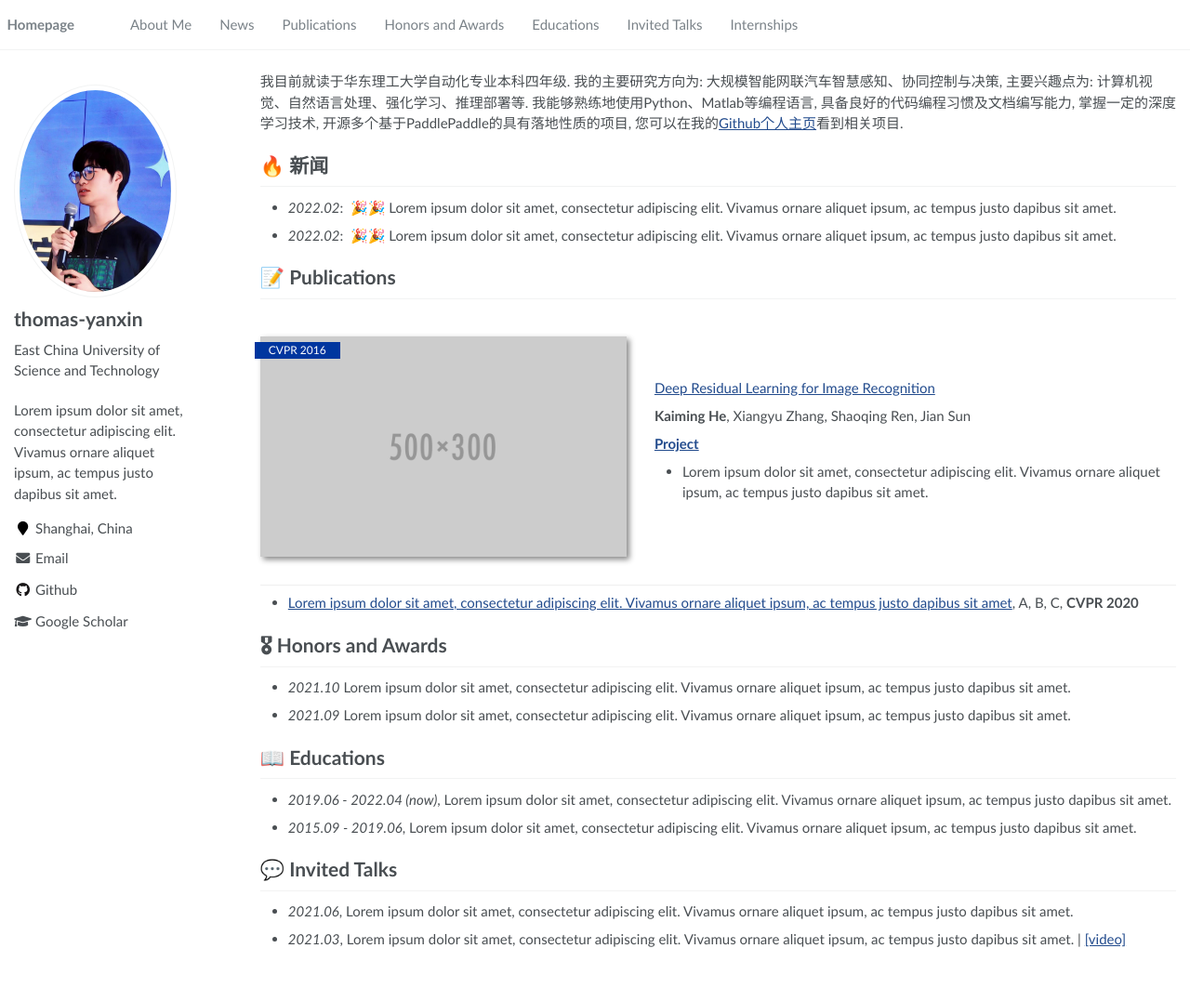
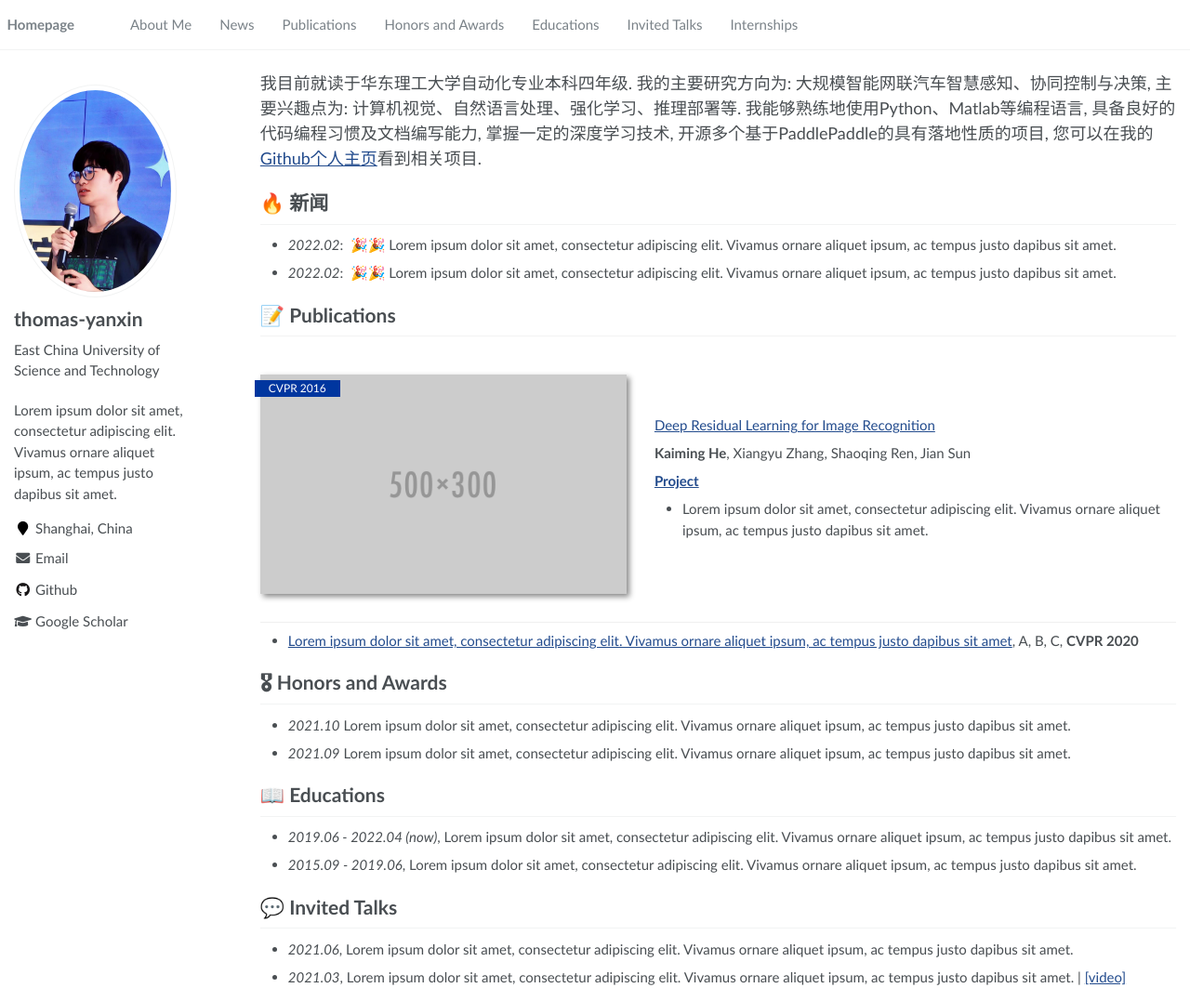
Before and after one commit to thomas-yanxin/thomas-yanxin.github.io, a Jekyll site: the page built from _pages/about.md, in a window 1280 px wide and 1077 px high. Shown: the whole window at 93% size. Built offline with Jekyll 4.4.1, drawn with Linux system fonts in a browser that asks for light colours.

Commit message:
Update about.md

```diff
--- a/_pages/about.md
+++ b/_pages/about.md
@@ -17,7 +17,7 @@
 
 <span class='anchor' id='about-me'></span>
 
-我目前就读于华东理工大学自动化专业本科四年级. 我的主要研究方向为: 大规模智能网联汽车智慧感知、协同控制与决策, 主要兴趣点为: 计算机视觉、自然语言处理、强化学习、推理部署等. 我能够熟练地使用Python、Matlab等编程语言, 具备良好的代码编程习惯及文档编写能力, 掌握一定的深度学习技术, 开源多个基于PaddlePaddle的具有落地性质的项目, 您可以在我的<a href='https://github.com/thomas-yanxin'>Github个人主页</a>看到相关项目.
+<font size="4">我目前就读于华东理工大学自动化专业本科四年级. 我的主要研究方向为: 大规模智能网联汽车智慧感知、协同控制与决策, 主要兴趣点为: 计算机视觉、自然语言处理、强化学习、推理部署等. 我能够熟练地使用Python、Matlab等编程语言, 具备良好的代码编程习惯及文档编写能力, 掌握一定的深度学习技术, 开源多个基于PaddlePaddle的具有落地性质的项目, 您可以在我的<a href='https://github.com/thomas-yanxin'>Github个人主页</a>看到相关项目. </font>
 
 
 # 🔥 新闻
```
